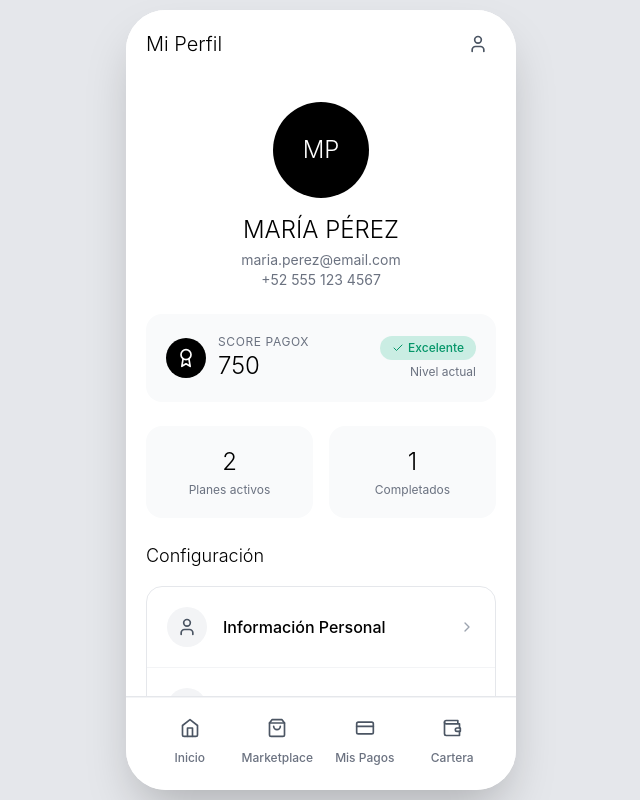
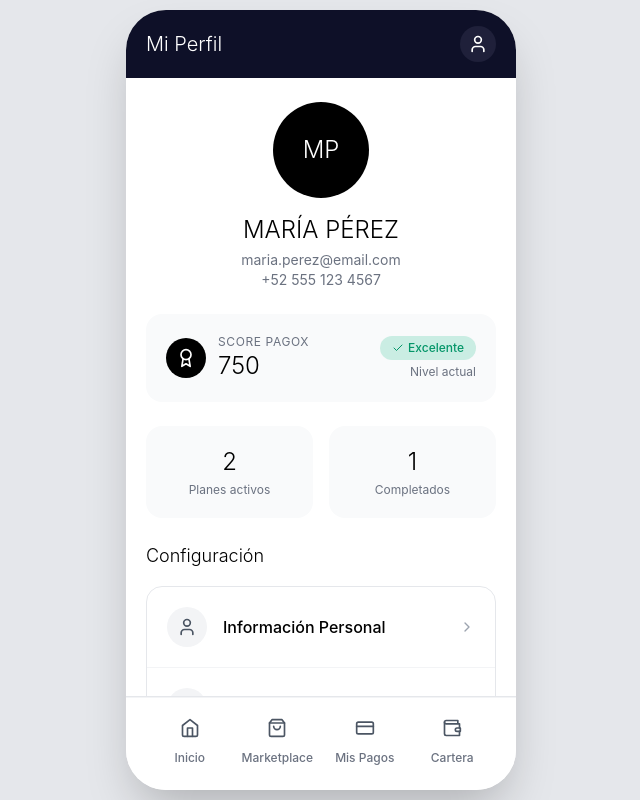
Before and after one commit to Rene-Nun/Pagox_proto_ux, a Next.js app: page / in a window 1280 px wide. Both pictures are taken after a click on the button 797 px from the left and 44 px from the top of the page. Shown: the whole page, without its empty margins (319-959 px from the left). Built offline with nearby package versions, Linux system fonts and the light colour scheme.

Commit message:
Actualizar Header.tsx

```diff
--- a/app/components/Header.tsx
+++ b/app/components/Header.tsx
@@ -11,7 +11,7 @@ interface HeaderProps {
 
 export default function Header({ title, showBack = false, onBack, showLogo = false, onNavigate }: HeaderProps) {
   return (
-    <div className="bg-white text-gray-900 safe-area-inset">
+    <div className="text-white safe-area-inset" style={{ backgroundColor: '#0e1028' }}>
       <div className="flex items-center justify-between px-5 py-4">
         {/* Left Side */}
         <div className="flex items-center gap-3">
@@ -19,18 +19,18 @@ export default function Header({ title, showBack = false, onBack, showLogo = fal
             <>
               <button
                 onClick={onBack}
-                className="p-2 hover:bg-gray-50 rounded-full transition-colors -ml-2"
+                className="p-2 hover:bg-gray-800 rounded-full transition-colors -ml-2"
               >
                 <ChevronLeft className="w-5 h-5" />
               </button>
               {title && (
-                <h1 className="text-xl font-light text-black">{title}</h1>
+                <h1 className="text-xl font-light text-white">{title}</h1>
               )}
             </>
           ) : (
             <>
               {!showLogo && (
-                <h1 className="text-xl font-light text-black">{title || 'Inicio'}</h1>
+                <h1 className="text-xl font-light text-white">{title || 'Inicio'}</h1>
               )}
             </>
           )}
@@ -51,9 +51,10 @@ export default function Header({ title, showBack = false, onBack, showLogo = fal
         <div className="flex items-center gap-2">
           <button
             onClick={() => onNavigate && onNavigate('profile', 'profile')}
-            className="p-2 hover:bg-gray-50 rounded-full transition-colors"
+            className="p-2 rounded-full transition-colors"
+            style={{ backgroundColor: '#1f203a' }}
           >
-            <User className="w-5 h-5 text-gray-600" />
+            <User className="w-5 h-5 text-white" />
           </button>
         </div>
       </div>
```
